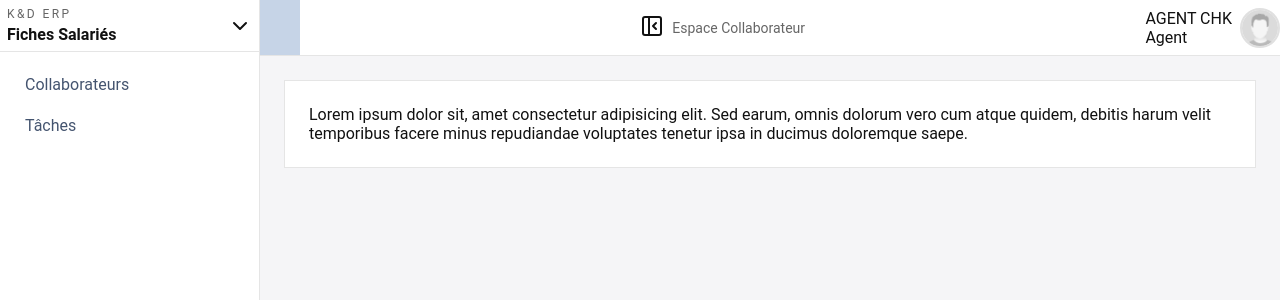
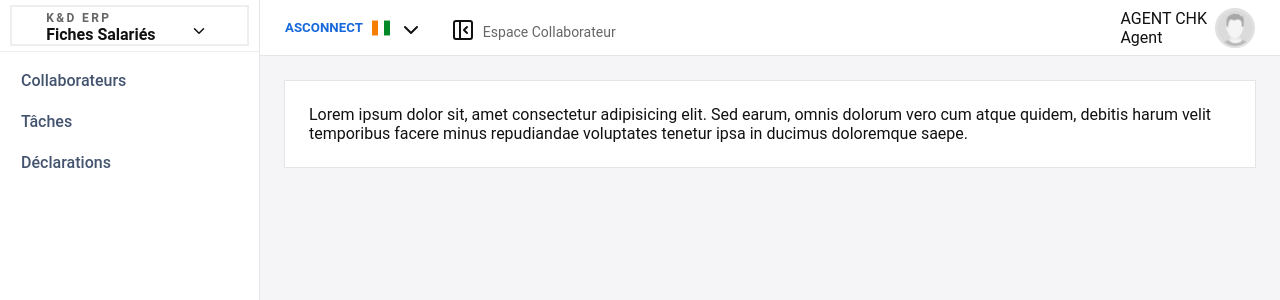
Before and after one commit to Bidicte/cloudpaie_admin, a React (Vite) app: page / in a window 1280 px wide. Shown: the top 300 px of the page. Built offline with nearby package versions, Linux system fonts and the light colour scheme.

Commit message:
cloudpaie

```diff
--- a/src/components/Layout/Header.tsx
+++ b/src/components/Layout/Header.tsx
@@ -1,27 +1,72 @@
-import { PanelLeftClose } from "lucide-react";
-import Logo from "../../assets/images/avatar.jpg"
+import { ChevronDown, ChevronUp, PanelLeftClose } from "lucide-react";
+import Logo from "../../assets/images/avatar.jpg";
+import Drapeau from "../../assets/images/drapeau2.png";
+import { useState } from "react";
+import { dossiers } from "../../data/modulesData";
+import { NavLink } from "react-router-dom";
 
-interface HeaderProps{
+interface HeaderProps {
   onClose: () => void;
 }
 
-export default function Header({onClose} : HeaderProps) {
+export default function Header({ onClose }: HeaderProps) {
+  const [showDropdown, setShowDropdown] = useState(false);
+  const [selectedModule, setSelectedModule] = useState<string>(dossiers[0].nomModule);
+
+  const handleModuleSelect = (moduleName: string) => {
+    setSelectedModule(moduleName);
+    setShowDropdown(false); // refermer le dropdown après sélection
+  };
+
   return (
     <header className="header">
-        <div className="header__btn"></div>
+      <div className="header__left">
+        <h5>{selectedModule}</h5>
 
-      <div className="header__left">
-          <div onClick={onClose}><PanelLeftClose /></div>
+        <img src={Drapeau} alt="Drapeau" />
+
+        <div
+          onClick={() => setShowDropdown(prev => !prev)}
+          className="dropdown-toggle"
+          aria-haspopup="true"
+          aria-expanded={showDropdown}
+          style={{ cursor: "pointer" }}
+        >
+          {showDropdown ? <ChevronUp /> : <ChevronDown />}
+        </div>
+
+        {showDropdown && (
+          <div className="dropdown2">
+            {dossiers.map((mod) => (
+              <NavLink
+                key={mod.pays}
+                to={`/dossiers/${mod.pays}`}
+                onClick={() => handleModuleSelect(mod.nomModule)}
+                className={({ isActive }) =>
+                  `nav-link ${isActive ? "nav-link--active" : ""}`
+                }
+              >
+                {mod.nomModule} - {mod.pays}
+              </NavLink>
+            ))}
+          </div>
+        )}
+
+        <div onClick={onClose} className="header__left__icon">
+          <PanelLeftClose />
+        </div>
+
         <div style={{ fontSize: 14, color: "#666" }}>Espace Collaborateur</div>
       </div>
+
       <div className="header__right">
         <div className="header__info__user">
           <div><p>AGENT CHK</p></div>
           <div><p>Agent</p></div>
         </div>
         <div className="header__avatar">
-          <img src={Logo} alt="" />
-          </div>
+          <img src={Logo} alt="Avatar" />
+        </div>
       </div>
     </header>
   );
--- a/src/components/Layout/Sidebar.tsx
+++ b/src/components/Layout/Sidebar.tsx
@@ -30,20 +30,18 @@ export default function Sidebar() {
   return (
     <aside className="sidebar">
       <div className="sidebar__brand">
-        <div>
+        <div className="sidebar_brand_module">
+          <div className="sidebar__title">
           <div className="sidebar__kicker">K&D ERP</div>
-          <div className="sidebar__title">
             {selectedModule}
           </div>
-        </div>
-
            {/* Icône du menu principal */}
           <div className="sidebar__icon">
             <div
               className="sidebar__icon__one"
               onClick={() => setShowDropdown(!showDropdown)}
             >
-            <ChevronDown />
+            <ChevronDown className="sidebar_layout_grid"/>
             </div>
 
             {/* Dropdown */}
@@ -62,6 +60,7 @@ export default function Sidebar() {
                 ))}
               </div>
             )}
+          </div>
         </div>
       </div>
 
--- a/src/data/modulesData.ts
+++ b/src/data/modulesData.ts
@@ -5,6 +5,7 @@ export const modules = [
     items: [
       { to: "/collaborateurs", label: "Collaborateurs" },
       { to: "/taches", label: "Tâches" },
+      { to: "/taches1", label: "Déclarations" },
     ],
   },
   {
@@ -28,3 +29,27 @@ export const modules = [
     ],
   },
 ];
+
+export const dossiers = [
+  {
+    nomModule: "ASCONNECT",
+    pays:"CI"
+  },
+  {
+    nomModule: "CERCIS",
+    pays:"TG"
+  },
+  {
+    nomModule: "JOBO CI",
+    pays:"GH"
+  },
+  {
+    nomModule: "BASE CI NEW CONFIG EMPTY",
+    pays:"GA"
+  },
+  {
+    nomModule: "AGRICULTURAL SOLUTIONS FOR AFRICA (ASFA)",
+    pays:"GC"
+  },
+
+]
--- a/src/styles/cloudpaie.css
+++ b/src/styles/cloudpaie.css
@@ -74,47 +74,63 @@ h1, h2, h3, h4, h5, h6 {
   border-right: 1px solid var(--line);
   min-height: 100vh;
 }
-
+.sidebar_layout_grid {
+  width: 18px;
+  height: 18px;
+}
 .sidebar__brand {
-  padding: 7px;
-  border-bottom: 1px solid var(--line);
+  padding: 5px 10px;
+  border-bottom: 1px solid var(--primary-200);
+}
+.sidebar_brand_module {
   display: flex;
-  justify-content: space-between;
+  align-items: center;
+  justify-content: space-evenly;
+  border: 2px solid var(--primary-200);
+}
+.sidebar_brand_module:hover {
+  border: 2px solid var(--primary-400);
+  transition: all 0.3s ease;
 }
 .sidebar__brand:hover{
   background-color: var(--primary-50);
 }
-.sidebar__icon{
-    display: flex;
-}
-
 
 .sidebar__kicker {
   letter-spacing: .2em; text-transform: uppercase; color: #666; font-size: 12px;
 }
-.sidebar__title { font-weight: 600; }
+.sidebar__title { font-weight: var(--font-weight-semibold); color: var(--gray-200)}
 
 .sidebar nav {
-  padding: 12px;
+  padding: 8px;
 }
 
-.nav-link {
+.nav-link, .dropdown__item {
   display: block;
   padding: 10px 12px;
   border: 1px solid transparent;
-  color: var(--text-secondary);
+  color: var(--gray-400);
+  font-weight: var(--font-weight-medium);
+
 }
-.nav-link:hover {
-  background: var(--gray-50);
-  border-color: var(--primary-100);
-  color: var(--text-primary);
+.nav-link:hover, .dropdown__item:hover {
+  background: rgba(var(--gray-opacity), var(--opacity-10));
+  color: var(--gray-400);
   border-radius: var(--radius-base);
 }
-.nav-link--active {
+.nav-link--active, .dropdown__item--active {
   background: var(--primary-100);
   border-color: var(--primary-100);
   color: var(--primary);
-  border-left: 2px solid var(--primary);
+  border-left: 1px solid var(--primary);
+  border-left-width: 3px;
+  border-radius: var(--radius-base);
+}
+.nav-link--active:hover, .dropdown__item--active:hover {
+  background: rgba(var(--primary-opacity), var(--opacity-20));
+  border-color: var(--primary-100);
+  color: var(--primary);
+  border-left: 1px solid var(--primary);
   border-left-width: 3px;
   border-radius: var(--radius-base);
 }
@@ -126,10 +142,24 @@ h1, h2, h3, h4, h5, h6 {
   display: flex;
   align-items: center;
   justify-content: space-between;
-  padding: 0px;
+  padding: 0 25px;
 }
 .header__btn{
-  width:10 px ; height:100%; background-color:#c6d4e7; border-right:5px; padding:20px;
+  width:10px ; height:100%; background-color:#c6d4e7; border-right:5px; padding:20px;
+}
+.header__left img{
+  height: 30px;
+  width: 20px;
+  margin: 0;
+}
+.header__left div{
+  margin-top: 8px;
+}
+.header__left h5{
+  color: var(--primary-400)
+}
+.header__left__icon{
+  margin-left: 20px;
 }
 .header__left, .header__right { display: flex; align-items: center; gap: 8px; }
 
@@ -186,12 +216,12 @@ module et sous modules
   position: relative;
 }
 
+
 .sidebar__icon__one {
   cursor: pointer;
-  font-size: 1.3rem;
-  display: flex;
-  align-items: center;
-  justify-content: center;
+  font-size: 1rem;
+  margin-top: 15px;
+  margin-right: 5px;
 }
 
 .dropdown {
@@ -199,27 +229,26 @@ module et sous modules
   top: 56px;
   right: 1px;
   background: white;
-  border: 1px solid #ddd;
   z-index: 100;
   width: 100%;
   animation: fadeIn 0.2s ease;
+  box-shadow: var(--shadow-lg);
+  border: 1px solid var(--primary-100);
+  margin: 2px;
+}
+.dropdown2 {
+  position: absolute;
+  top: 48px;
+  background: white;
+  z-index: 100;
+  width: auto;
+  animation: fadeIn 0.2s ease;
+  box-shadow: var(--shadow-lg);
+  border: 1px solid var(--primary-100);
+  padding: 5px ;
+  left: 16.2rem;
 }
 
-.dropdown__item {
-  padding: 10px 15px;
-  cursor: pointer;
-}
-
-.dropdown__item:hover {
-  border: 1px solid transparent;
-  border-color: #bbb;
-}
-
-.dropdown__item--active {
-  background-color: var(--ink);
-  color: var(--surface);
-  font-weight: 600;
-}
 
 .sidebar__title {
   font-weight: 600;
--- a/src/styles/variables.css
+++ b/src/styles/variables.css
@@ -18,13 +18,15 @@
   --primary-300: #0070F2;
   --primary-400: #1868DB;
   --primary: var(--primary-300);
+  --primary-opacity: 24,104,219;
 
   /* Couleurs neutres / Gris */
-  --gray-50: #7f8c8d;
+  --gray-50: #64625c;
   --gray-100: #1D2D3D;
   --gray-200: #292A2E;
   --gray-300: #6B6E76;
   --gray-400: #44546f;
+  --gray-opacity: 132,129,122;
 
   /* Couleurs sémantiques */
   --success-light: #c8e6c9;
@@ -56,6 +58,7 @@
   --text-tertiary: #adb5bd;
   --text-disabled: #dee2e6;
   --text-inverse: #ffffff;
+  --text-gray: #44546f;
 
   /* Couleurs de bordure */
   --border-light: #e9ecef;
@@ -70,6 +73,7 @@
   --font-family-base: 'Roboto', -apple-system, BlinkMacSystemFont, 'Segoe UI', 'Oxygen', 'Ubuntu', 'Cantarell', 'Fira Sans', 'Droid Sans', 'Helvetica Neue', sans-serif;
   --font-family-heading: 'Georgia', 'Times New Roman', serif;
   --font-family-mono: 'Courier New', 'Consolas', 'Monaco', monospace;
+
 
   /* Tailles de police */
   --font-size-xs: 0.75rem;    /* 12px */
@@ -246,6 +250,7 @@
   --opacity-90: 0.9;
   --opacity-100: 1;
 
+
   /* Blur */
   --blur-sm: 4px;
   --blur-base: 8px;
```
Also changed, not shown: src/assets/images/drapeau.webp (added), src/assets/images/drapeau2.png (added). Lines whose indentation alone changed are shown as unchanged.
